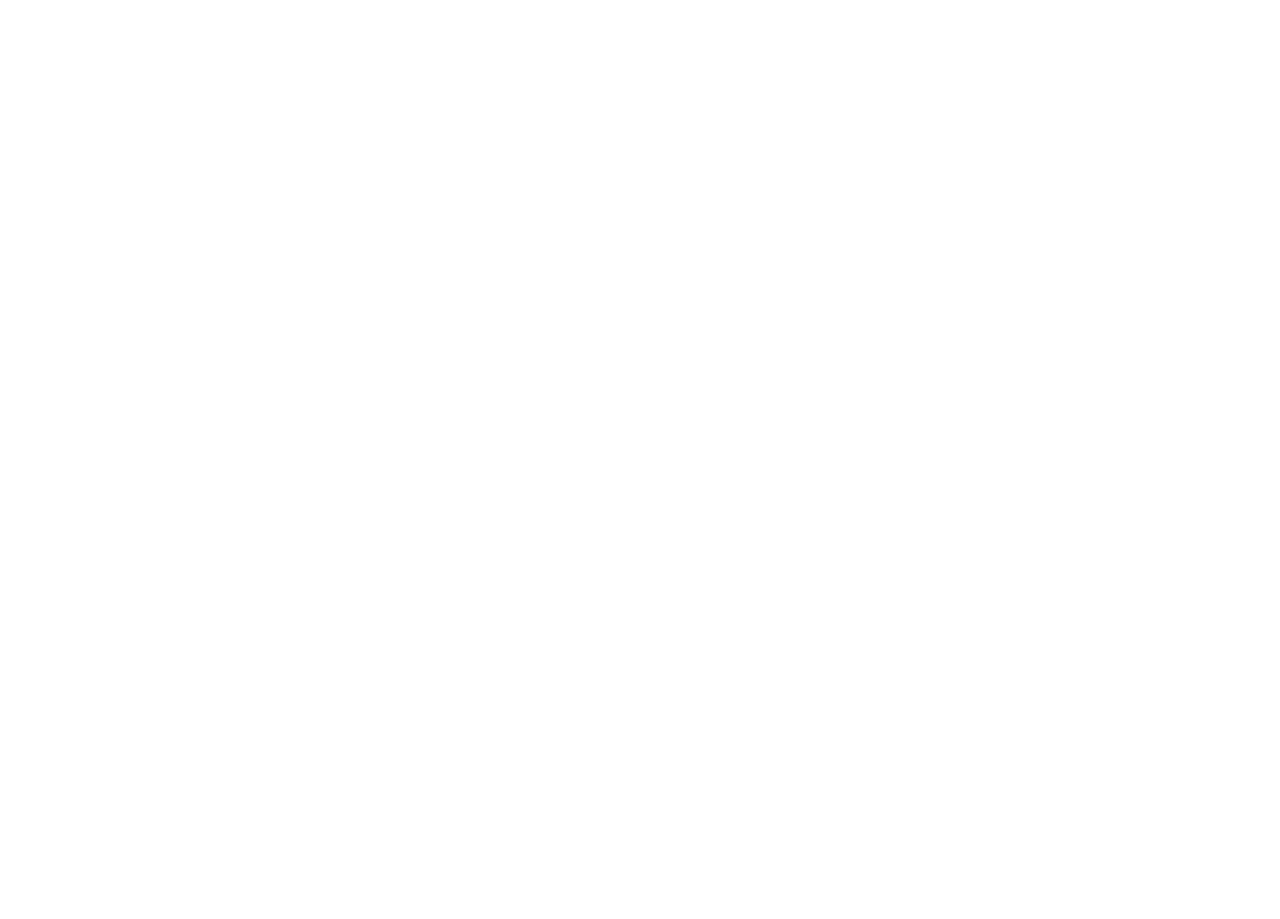
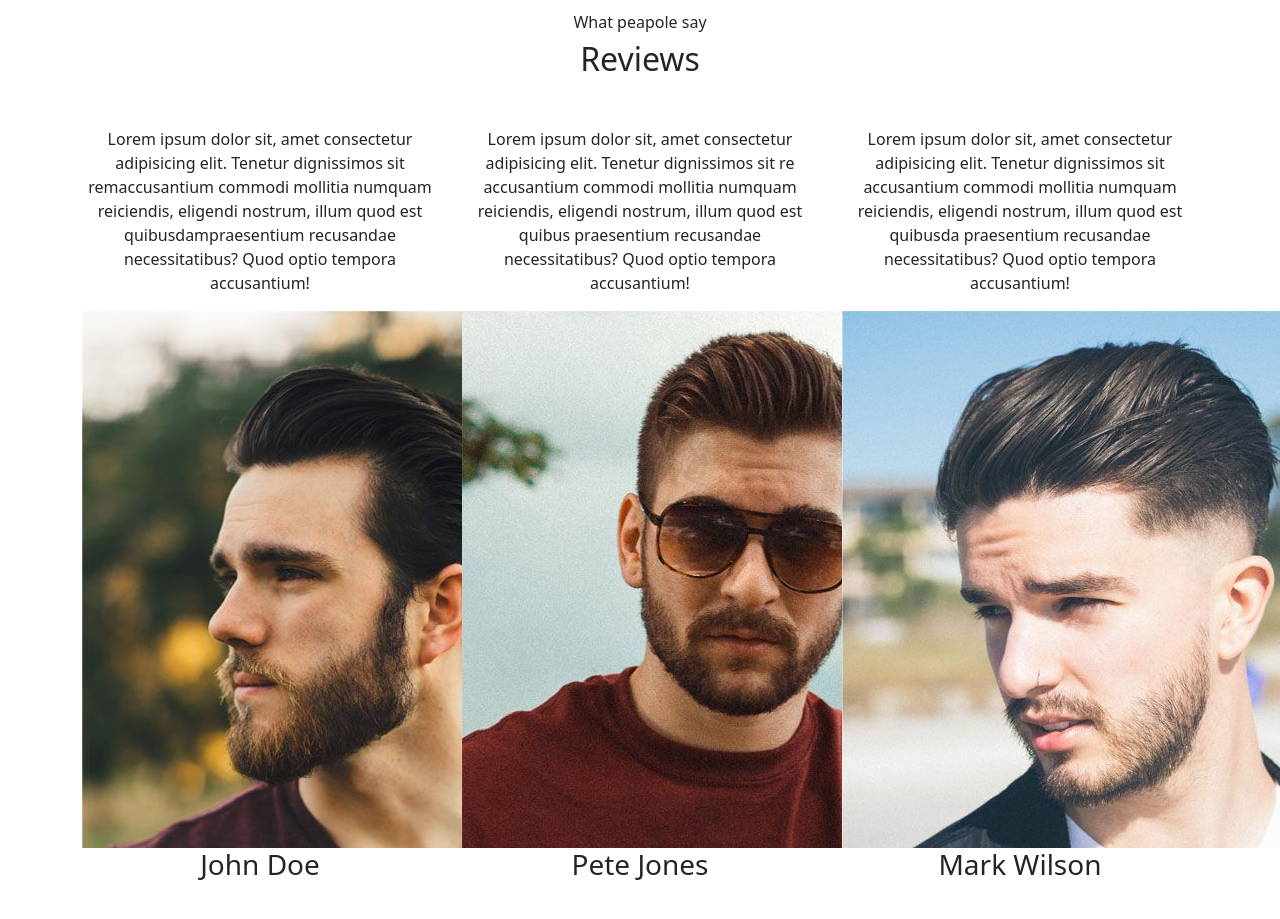
Before and after one commit to Andrearusso94/proj-html-vuejs, a Vue app: page / in a window 1280 px wide. Shown: the part 3140-4059 px from the top of the page. Before the commit the page ends 3057 px from the top, so only its background shows below. Built offline with nearby package versions, Linux system fonts and the light colour scheme; the HTML template or start-up script is replaced by a standard one.

Commit message:
add initial section person

```diff
--- a/src/components/AppMain.vue
+++ b/src/components/AppMain.vue
@@ -1,10 +1,11 @@
 <script>
 import Services from './Services.vue'
 import Products from './Products.vue'
+import Reviews from './Reviews.vue'
 export default {
     name: 'AppMain',
     components: {
-        Services, Products,
+        Services, Products, Reviews,
     }
 }
 </script>
@@ -43,6 +44,7 @@
                     </div>
                 </div>
             </div>
+            <Reviews></Reviews>
         </div>
 
     </main>
--- /dev/null
+++ b/src/components/Reviews.vue
@@ -0,0 +1,60 @@
+<script>
+export default {
+    name: 'Reviews',
+    data() {
+        return {
+            person: [
+                {
+                    img: '../assets/img/avadabarbers-trimcut-gallery6.jpg',
+                    name: 'John Doe',
+                    text: 'Lorem ipsum dolor sit, amet consectetur adipisicing elit. Tenetur dignissimos sit remaccusantium commodi mollitia numquam reiciendis, eligendi nostrum, illum quod est quibusdampraesentium recusandae necessitatibus? Quod optio tempora accusantium!'
+                },
+                {
+                    img: '../assets/img/avadabarbers-trimcut-gallery7.jpg',
+                    name: 'Pete Jones',
+                    text: 'Lorem ipsum dolor sit, amet consectetur adipisicing elit. Tenetur dignissimos sit re accusantium commodi mollitia numquam reiciendis, eligendi nostrum, illum quod est quibus  praesentium recusandae necessitatibus? Quod optio tempora accusantium!'
+                },
+                {
+                    img: '../assets/img/avadabarbers-trimcut-gallery3.jpg',
+                    name: 'Mark Wilson',
+                    text: 'Lorem ipsum dolor sit, amet consectetur adipisicing elit. Tenetur dignissimos sit accusantium commodi mollitia numquam reiciendis, eligendi nostrum, illum quod est quibusda praesentium recusandae necessitatibus? Quod optio tempora accusantium!'
+                },]
+        }
+
+    },
+    methods: {
+        imagePath(urlImg) {
+            return new URL(urlImg, import.meta.url).href
+        }
+    }
+
+}
+</script>
+<template>
+    <div class="container-fluid py-5 persons">
+        <div class="container py-5">
+            <h6 class="text-center">What peapole say</h6>
+            <h2 class="text-center">Reviews</h2>
+            <div class="row my-5">
+                <div v-for="item in person" class="col-4 person">
+                    <div class="single_person">
+                        <p>{{ item.text }}</p>
+                        <img :src="imagePath(item.img)" alt="">
+
+                        <h3>{{ item.name }}</h3>
+
+
+                    </div>
+                </div>
+
+            </div>
+
+
+        </div>
+    </div>
+</template>
+<style lang="scss" scoped>
+.person {
+    text-align: center;
+}
+</style>
```
